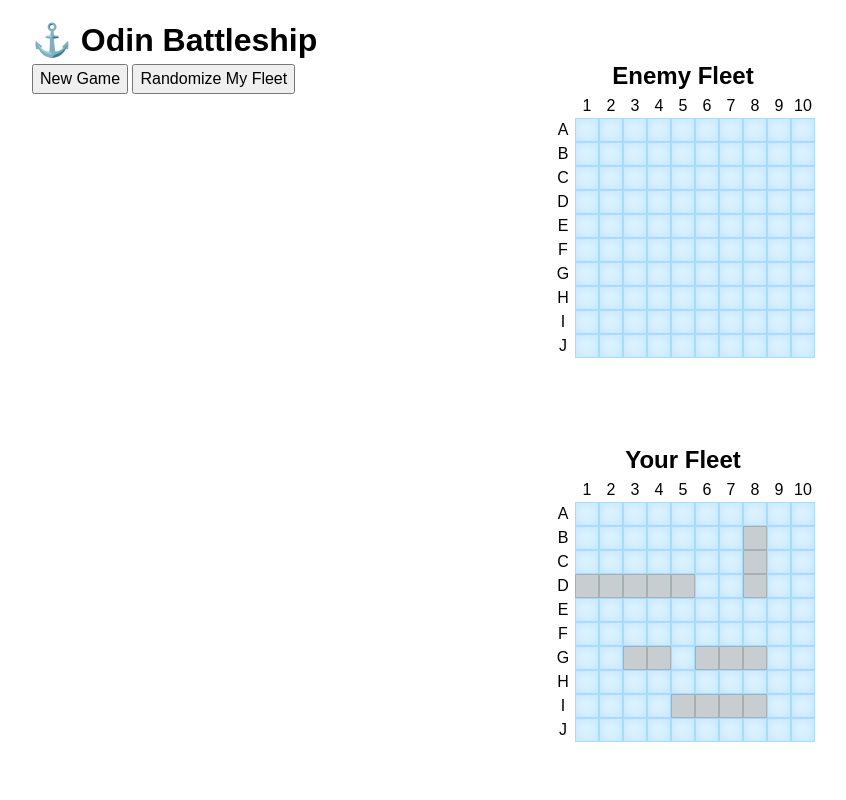
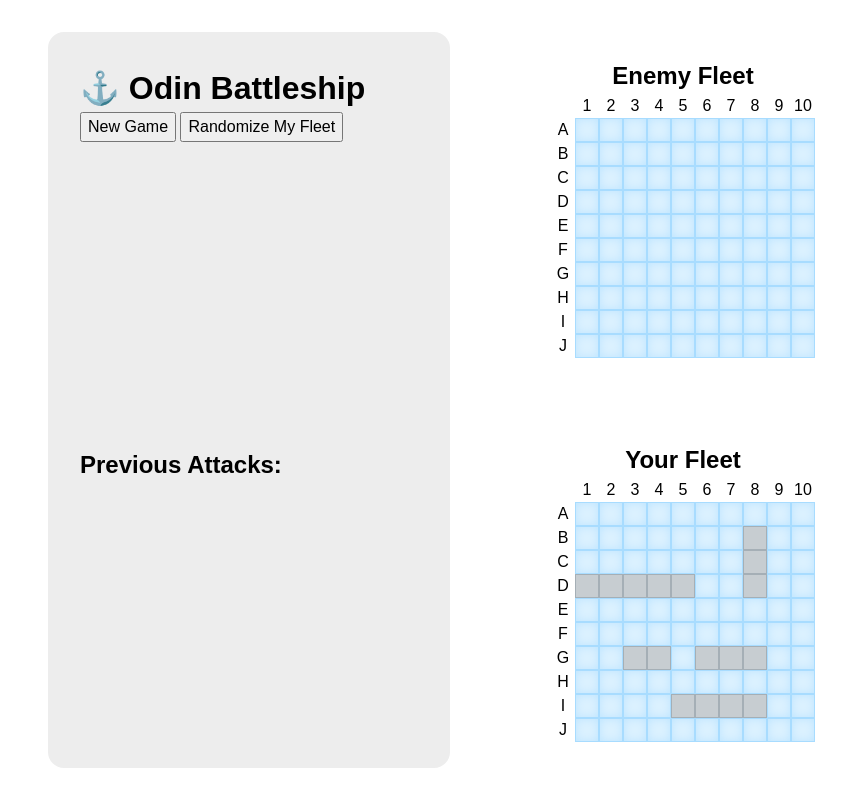
Before and after one commit to latechlogan/odin-battleship, a website built with webpack: page src/template.html in a window 1280 px wide. Shown: the whole page, without its empty margins (174-1020 px from the left). Built offline with nearby package versions, Linux system fonts and the light colour scheme; a web font is replaced by a local one.

Commit message:
feat: display prev attacks in dom

```diff
--- a/src/main.js
+++ b/src/main.js
@@ -65,6 +65,7 @@ function initGame(game) {
 
     if (result.valid) {
       domController.updateBoard(computerBoard, game.computer.gameboard, false);
+      domController.displayAttacks(game.gameState);
     }
 
     if (result.gameOver) {
@@ -74,5 +75,6 @@ function initGame(game) {
 
     game.playTurn();
     domController.updateBoard(playerBoard, game.player.gameboard, true);
+    domController.displayAttacks(game.gameState);
   });
 }
--- a/src/modules/domController.js
+++ b/src/modules/domController.js
@@ -98,6 +98,30 @@ function updateBoard(boardElement, gameboard, showShips) {
   });
 }
 
+function displayAttacks(state) {
+  let attacker = !state.isPlayerTurn ? "Player" : "Computer"; // opposite of what you'd expect
+  let attackResult = state.lastResult.hit ? "hit 🔥" : "missed 💦";
+
+  let messageContainer = document.querySelector(".prev-attacks");
+  if (messageContainer.childElementCount >= 2) {
+    messageContainer.innerHTML = "";
+  }
+
+  let message = document.createElement("div");
+  message.classList.add("message");
+  message.textContent = `${attacker}:  Attack at ${
+    state.isPlayerTurn
+      ? Array.from(state.playerGameboard.prevAttacks).pop()
+      : Array.from(state.computerGameboard.prevAttacks).pop()
+  } ${state.lastResult.sunk ? "sunk an opponent ship 💀" : attackResult}`;
+
+  messageContainer.append(message);
+}
+
+function displayShipStatus(state) {
+  console.log(state);
+}
+
 function attachAttackListeners(boardElement, callback) {
   boardElement.addEventListener("click", (e) => {
     if (e.target.classList.contains("cell--game")) {
@@ -109,5 +133,6 @@ function attachAttackListeners(boardElement, callback) {
 module.exports = {
   createGameboard,
   updateBoard,
+  displayAttacks,
   attachAttackListeners,
 };
--- a/src/styles.css
+++ b/src/styles.css
@@ -74,7 +74,8 @@ h6 {
 }
 
 body {
-  font-family: "Special Gothic Condensed One", sans-serif;
+  font-family: "Saira Semi Condensed", sans-serif;
+  font-weight: 400;
   width: 100vw;
   max-width: 900px;
   height: 100vh;
@@ -90,10 +91,66 @@ body {
 
 .game-details {
   grid-area: controls;
-  background-color: #eee;
+  background-color: hsl(0, 0%, 93%);
   border-radius: 1rem;
-  padding: 1rem;
+  padding: 2rem;
   margin: 1rem;
+  display: flex;
+  flex-direction: column;
+  justify-content: flex-start;
+  align-items: flex-start;
+}
+
+.messages-container {
+  width: 100%;
+  height: 100%;
+  display: grid;
+  overflow: hidden;
+  grid-template-columns: 1fr;
+  grid-template-rows: repeat(2, 1fr);
+}
+
+.alerts {
+  width: 100%;
+  height: 100%;
+}
+
+.prev-attacks-container {
+  width: 100%;
+  height: 100%;
+  display: flex;
+  flex-direction: column;
+  justify-content: flex-start;
+  align-items: flex-start;
+  overflow: hidden;
+}
+
+.prev-attacks-header {
+  margin: 0.5rem 0;
+}
+
+.prev-attacks {
+  width: 100%;
+  height: 100%;
+  overflow: scroll;
+  mask-image: linear-gradient(
+    transparent 0%,
+    black 2%,
+    black 98%,
+    transparent 100%
+  );
+  scrollbar-width: none;
+  -ms-overflow-style: none;
+}
+
+.message {
+  white-space: pre;
+}
+
+.prev-attacks::-webkit-scrollbar {
+  width: 0; /* For vertical scrollbar */
+  height: 0; /* For horizontal scrollbar */
+  display: none; /* Hide the scrollbar entirely */
 }
 
 .computer-section {
--- a/src/template.html
+++ b/src/template.html
@@ -7,15 +7,25 @@
     <link rel="preconnect" href="https://fonts.googleapis.com" />
     <link rel="preconnect" href="https://fonts.gstatic.com" crossorigin />
     <link
-      href="https://fonts.googleapis.com/css2?family=Special+Gothic+Condensed+One&display=swap"
+      href="https://fonts.googleapis.com/css2?family=Saira+Semi+Condensed:wght@100;200;300;400;500;600;700;800;900&display=swap"
       rel="stylesheet"
     />
   </head>
   <body>
-    <div class="game-controls">
-      <h1>⚓️ Odin Battleship</h1>
-      <button id="new-game">New Game</button>
-      <button id="randomize-player-ships">Randomize My Fleet</button>
+    <div class="game-details">
+      <div class="controls">
+        <h1>⚓️ Odin Battleship</h1>
+        <button id="new-game">New Game</button>
+        <button id="randomize-player-ships">Randomize My Fleet</button>
+      </div>
+      <div class="messages-container">
+        <div class="alerts"></div>
+        <div class="prev-attacks-container">
+          <h2 class="prev-attacks-header">Previous Attacks:</h2>
+          <div class="prev-attacks"></div>
+        </div>
+        <div class="ship-status"></div>
+      </div>
     </div>
     <div class="computer-section">
       <h2>Enemy Fleet</h2>
```
